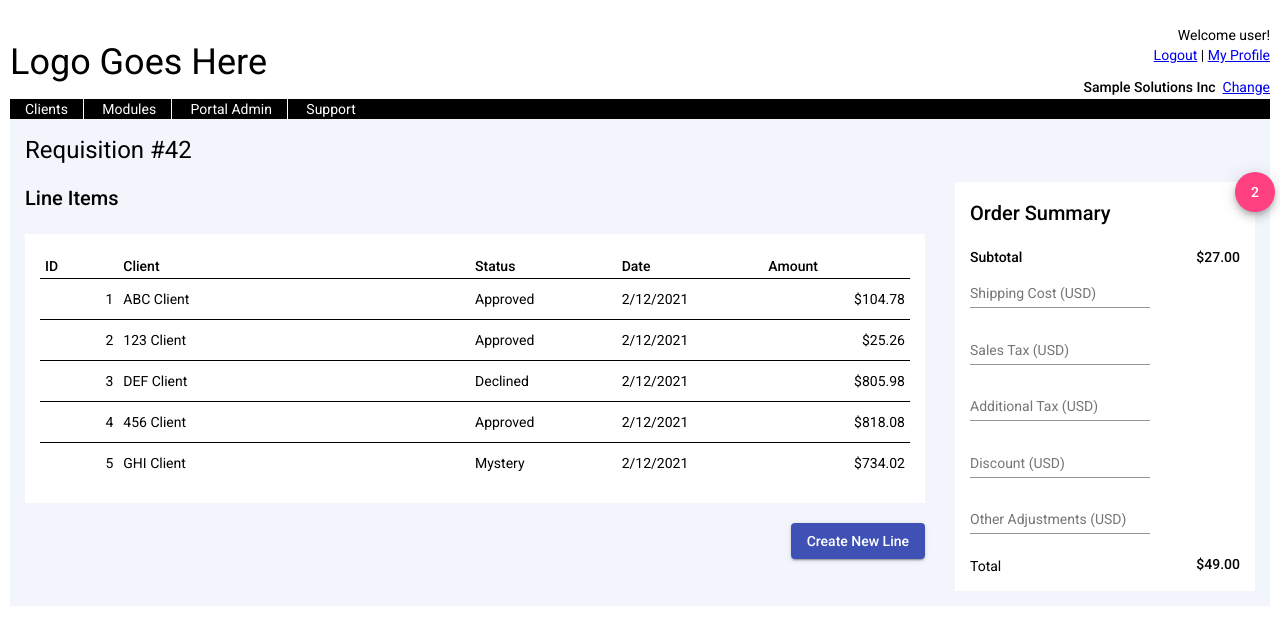
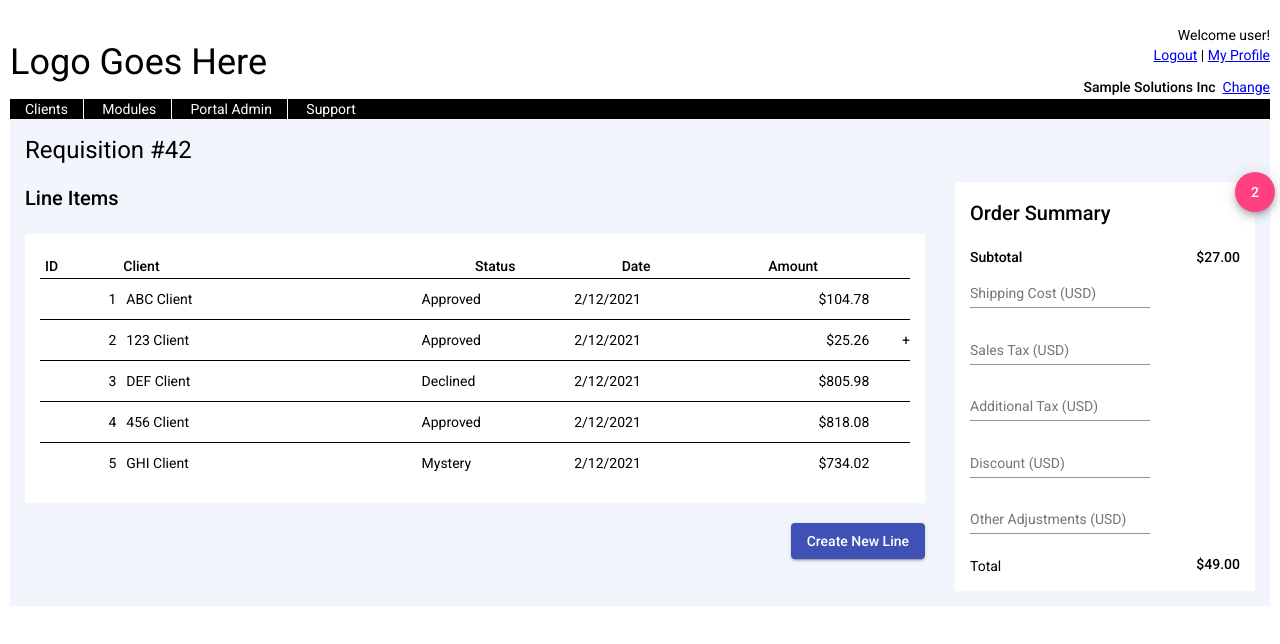
Before and after one commit to thefinitemonkey/flexbox-layout-demo, an Angular app: page / in a window 1280 px wide. Shown: the top 644 px of the page. Built offline with nearby package versions, Linux system fonts and the light colour scheme.

Commit message:
Add expander for details on line item

```diff
--- a/src/app/app.module.ts
+++ b/src/app/app.module.ts
@@ -10,6 +10,7 @@ import { HeaderItemComponent } from './list-page/line-item-list/header-item/head
 import { MatButtonModule } from '@angular/material/button';
 import { MatInputModule } from '@angular/material/input';
 import { MatFormFieldModule } from '@angular/material/form-field';
+import { MatExpansionModule } from '@angular/material/expansion';
 
 import { OrderSummaryComponent } from './list-page/order-summary/order-summary.component';
 import { ListPageLayoutComponent } from './list-page/list-page-layout/list-page-layout.component';
@@ -34,6 +35,7 @@ import { MenuPlaceholderComponent } from './menu-placeholder/menu-placeholder.co
     MatButtonModule,
     MatInputModule,
     MatFormFieldModule,
+    MatExpansionModule,
   ],
   providers: [],
   bootstrap: [AppComponent]
--- a/src/app/list-page/line-item-list/line-item-list.component.ts
+++ b/src/app/list-page/line-item-list/line-item-list.component.ts
@@ -23,6 +23,7 @@ export class LineItemListComponent implements OnInit {
       status: 'Approved',
       date: new Date(),
       amount: (1000 * Math.random()).toFixed(2),
+      details: [],
     },
     {
       id: 2,
@@ -30,6 +31,7 @@ export class LineItemListComponent implements OnInit {
       status: 'Approved',
       date: new Date(),
       amount: (1000 * Math.random()).toFixed(2),
+      details: ["text", "text", "text", "text"]
     },
     {
       id: 3,
@@ -37,6 +39,7 @@ export class LineItemListComponent implements OnInit {
       status: 'Declined',
       date: new Date(),
       amount: (1000 * Math.random()).toFixed(2),
+      details: [],
     },
     {
       id: 4,
@@ -44,6 +47,7 @@ export class LineItemListComponent implements OnInit {
       status: 'Approved',
       date: new Date(),
       amount: (1000 * Math.random()).toFixed(2),
+      details: [],
     },
     {
       id: 5,
@@ -51,6 +55,7 @@ export class LineItemListComponent implements OnInit {
       status: 'Mystery',
       date: new Date(),
       amount: (1000 * Math.random()).toFixed(2),
+      details: [],
     },
   ];
 
--- a/src/app/list-page/line-item-list/line-item-model.ts
+++ b/src/app/list-page/line-item-list/line-item-model.ts
@@ -4,4 +4,5 @@ export interface LineItemModel {
     status: string;
     date: Date;
     amount: string;
+    details: string[];
 }
--- a/src/app/list-page/line-item-list/line-item/line-item.component.html
+++ b/src/app/list-page/line-item-list/line-item/line-item.component.html
@@ -1,4 +1,5 @@
 <div [ngClass]="{ 'line-item': true, 'last-item': last == true }">
+  <div class="line-item-summary">
     <div class="attribute-1">{{ item.id }}</div>
     <div class="attribute-2">{{ item.client }}</div>
     <div class="attribute-3">{{ item.status }}</div>
@@ -8,4 +9,15 @@
       }}
     </div>
     <div class="attribute-5">${{ item.amount }}</div>
+    <div class="attribute-6">
+      <span *ngIf="item.details.length > 0" class="expander-control" (click)="switchExpanded()">{{ expanded?"-":"+" }}</span>
     </div>
+  </div>
+  <mat-expansion-panel *ngIf="item.details.length > 0" hideToggle="true" expanded="{{expanded}}" style="box-shadow: none;">
+    <div class="line-item-details">
+      <div *ngFor="let detail of item.details; index as i">
+        {{ detail }}
+      </div>
+    </div>
+  </mat-expansion-panel>
+</div>
--- a/src/app/list-page/line-item-list/line-item/line-item.component.scss
+++ b/src/app/list-page/line-item-list/line-item/line-item.component.scss
@@ -1,6 +1,6 @@
 .line-item {
     display: flex;
-    flex-direction: row;
+    flex-direction: column;
     margin: 5px 0px 5px;
     padding-bottom: 10px;
     border-bottom: 1px solid black;
@@ -12,6 +12,27 @@
     & .card-label {
         display: none;
     }
+
+    & .mat-expansion-panel-body {
+        padding: 0px;
+    }
+}
+
+.line-item-summary {
+    display: flex;
+    flex-direction: row;
+
+    & .expander-control {
+        cursor: pointer;
+    }
+}
+
+.line-item-details {
+    display: flex;
+    flex-direction: row;
+    flex-wrap: wrap;
+    justify-content: space-around;
+    padding-top: 1.5em;
 }
 
 .attribute-1 {
@@ -21,7 +42,7 @@
 }
 
 .attribute-2 {
-    width: calc(100% * 2.5/6);
+    width: calc(100% * 2/6);
     margin: 0 5px 0;
 }
 
@@ -41,8 +62,13 @@
     text-align: right;
 }
 
+.attribute-6 {
+    width: calc(100% * .5/12);
+    text-align: right;
+}
+
 @media only screen and (max-width: 700px) {
-    .line-item {
+    .line-item-summary {
         flex-direction: column;
         min-width: 200px;
         flex: 1;
--- a/src/app/list-page/line-item-list/line-item/line-item.component.ts
+++ b/src/app/list-page/line-item-list/line-item/line-item.component.ts
@@ -11,9 +11,14 @@ export class LineItemComponent implements OnInit {
   @Input() last: boolean = false;
   @Input() first: boolean = false;
 
+  expanded: boolean = false;
+
   constructor() { }
 
   ngOnInit(): void {
   }
 
+  switchExpanded() {
+    this.expanded = !this.expanded;
+  }
 }
```
Lines whose indentation alone changed are shown as unchanged.
